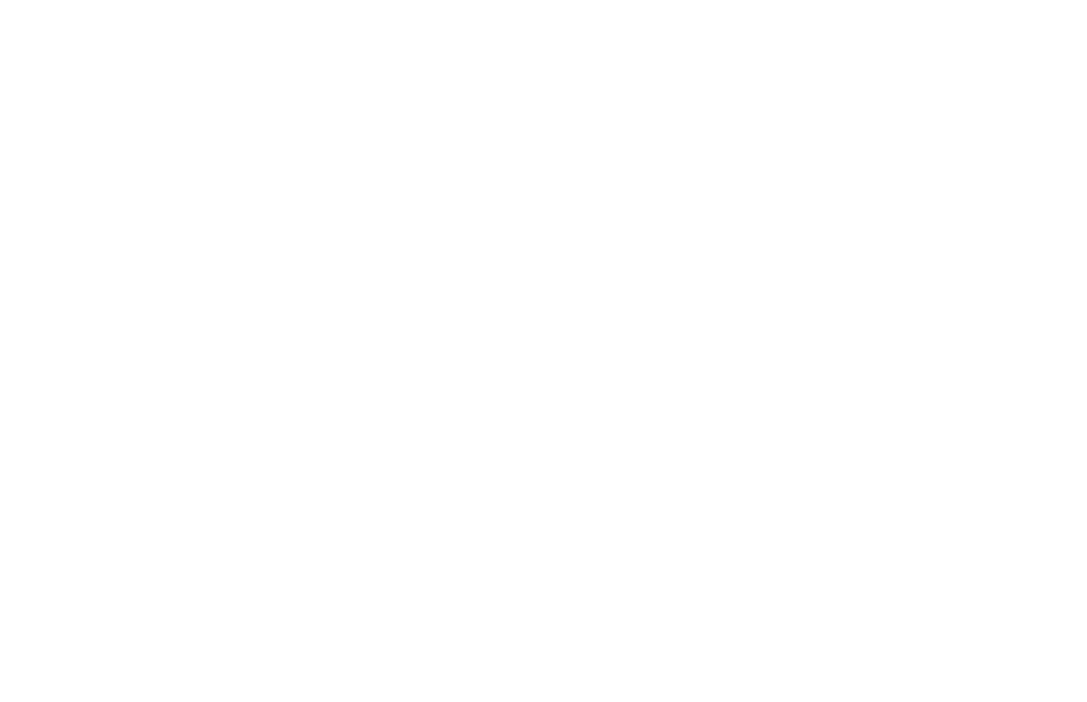
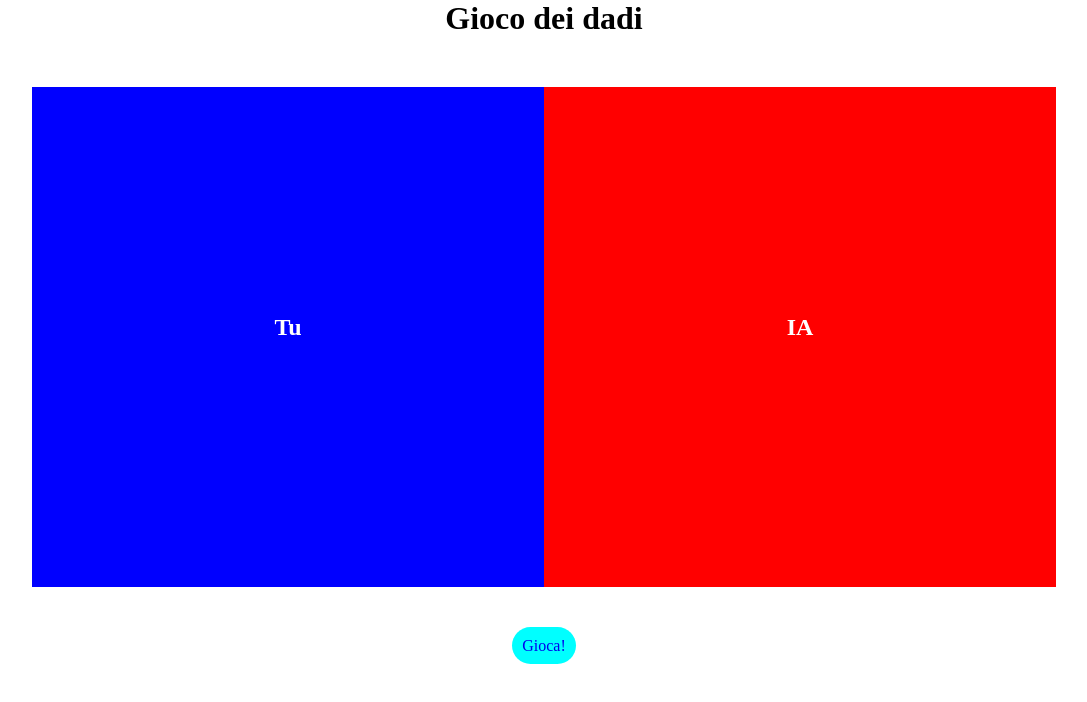
Before and after one commit to OussamaEchi99/js-mail-dadi, a plain HTML site: page Gioco dei dadi/index.html in a window 1280 px wide. Shown: the whole page, without its empty margins (96-1183 px from the left). Drawn offline with Linux system fonts and the light colour scheme.

Commit message:
+Bonus con tasto e h2

```diff
--- a/Gioco dei dadi/css/style.css
+++ b/Gioco dei dadi/css/style.css
@@ -0,0 +1,59 @@
+/* RESET */
+*{
+    margin: 0;
+    padding: 0;
+    box-sizing: border-box;
+}
+
+/* COMMON */
+a{
+    text-decoration: none;
+}
+
+/* BODY */
+.container{
+    width: 80%;
+    margin: auto;
+    text-align: center;
+}
+
+.row{
+    width: 100%;
+    display: flex;
+    margin: 50px 0;
+}
+
+.col{
+
+    width: 50%;
+    height: 500px;
+    display: flex;
+    flex-direction: column;
+    justify-content: center;
+    align-items: center;
+    color: white;
+}
+
+.left{
+    background: blue;
+}
+
+.right{
+    background: red;
+}
+
+.col span{
+    margin: 10px 0;
+}
+
+.play_btn{
+    display: flex;
+    justify-content: center;
+    align-items: center;
+}
+
+.play_btn a{
+    padding: 10px;
+    background: cyan;
+    border-radius: 20px;
+}
--- a/Gioco dei dadi/index.html
+++ b/Gioco dei dadi/index.html
@@ -10,6 +10,44 @@
 </head>
 <body>
 
+    <div class="container">
+
+        <h1>Gioco dei dadi</h1>
+
+        <div class="row">
+
+            <div class="col left">
+
+                <h2>Tu</h2>
+
+                <span id="user_number"></span>
+
+            </div>
+
+            <div class="col right">
+
+                <h2>IA</h2>
+
+                <span id="computer_number"></span>
+
+            </div>
+
+        </div>
+
+        <h2 id="result"></h2>
+
+        <div class="row play_btn">
+
+            <div>
+
+                <a id="play" href="#">Gioca!</a>
+
+            </div>
+
+        </div>
+
+    </div>
+
     <script type="text/javascript" src="js/script.js"></script>
 </body>
 </html>
--- a/Gioco dei dadi/js/script.js
+++ b/Gioco dei dadi/js/script.js
@@ -2,17 +2,31 @@
 // sia per il giocatore sia per il computer.
 // Stabilire il vincitore, in base a chi fa il punteggio più alto.
 
+// Creare Variablili
+const playBtn = document.getElementById('play');
+playBtn.addEventListener('click',
+    function() {
         // Creare Variablili
         const userRandomNumber = Math.floor(Math.random() * 6) + 1;
         const computerRandomNumber = Math.floor(Math.random() * 6) + 1;
         console.log(userRandomNumber);
         console.log(computerRandomNumber);
 
+        let result;
         // Logica
         if ( userRandomNumber > computerRandomNumber ) {
-    alert('Hai vinto!')
+        result = 'Hai Vinto!'
+        document.getElementById('result').innerHTML = result;
         } else if ( userRandomNumber === computerRandomNumber ) {
-    alert('Pareggio!')
+        result = 'Pareggio!'
+        document.getElementById('result').innerHTML = result;
         } else {
-    alert('Ha perso!')
+        result = 'Hai Perso!'
+        document.getElementById('result').innerHTML = result;
         }
+
+        document.getElementById('user_number').innerHTML = userRandomNumber;
+        document.getElementById('computer_number').innerHTML = computerRandomNumber;
+
+    }
+);
```
Lines whose indentation alone changed are shown as unchanged.
